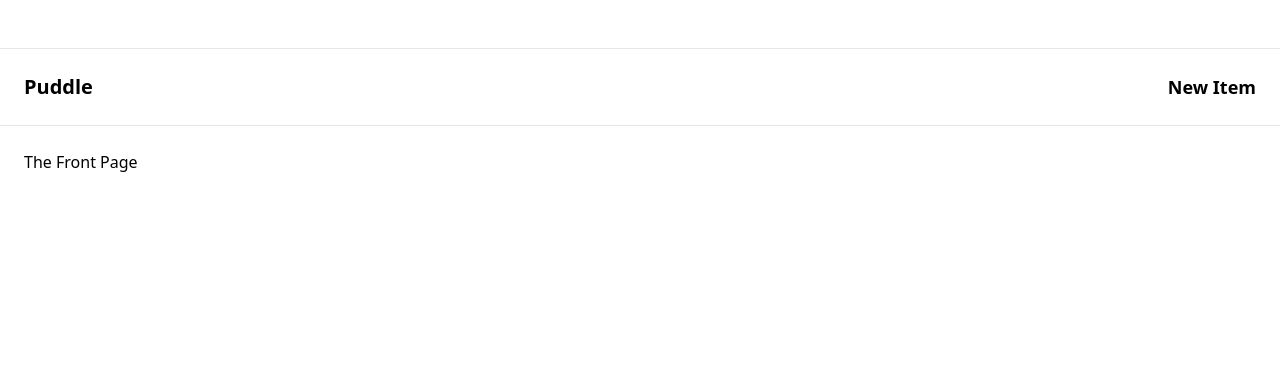
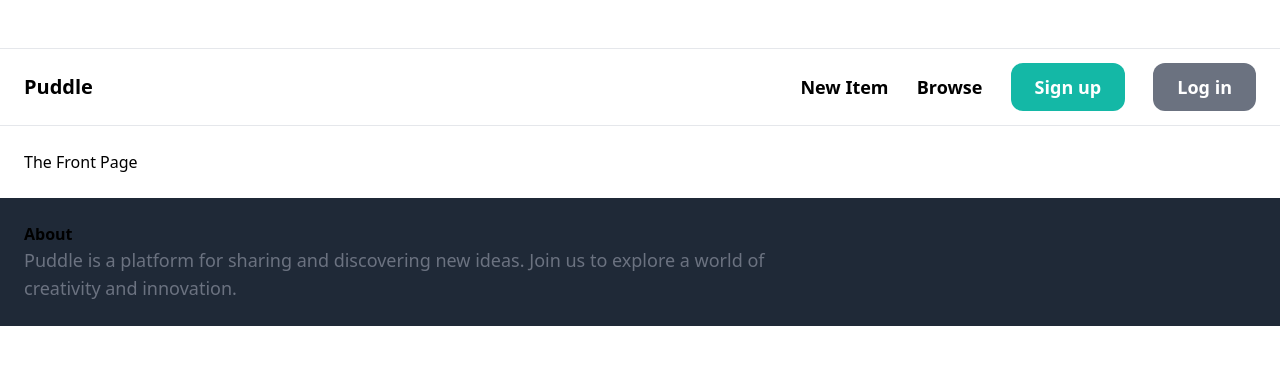
Before and after one commit to princesshavy/puddle-hvh, a Django app: page / in a window 1280 px wide. Shown: the top 365 px of the page. Run offline with Django 5.2, Linux system fonts and the light colour scheme; some libraries are stand-ins or nearby versions.

Commit message:
created a column about the website

```diff
--- a/core/templates/core/base.html
+++ b/core/templates/core/base.html
@@ -22,12 +22,24 @@
 
            <div class = "space-x-6">
                <a href = "#" class = "text-lg font-semibold hover:text-gray-500">New Item</a>
-           </div>
+               <a href = "#" class = "text-lg font-semibold hover:text-gray-500">Browse</a>
+
+               <a href = "#" class = "px-6 py-3 text-lg font-semibold bg-teal-500 text-white rounded-xl hover:bg-teal-700">Sign up</a>
+               <a href = "#" class = "px-6 py-3 text-lg font-semibold bg-gray-500 text-white rounded-xl hover:bg-gray-700">Log in</a>
+            </div>
         </nav>
 
        <div class ="px-6 py-6">
              {% block content %}
              {% endblock %}
        </div>
+
+       <footer class = "py-6 px-6 flex justify-between bg-gray-800">
+           <div class = "w-2/3 pr-10">
+               <h3 class ="nb-5 font-semibold text-gray-4">About</h3>
+
+
+                <p class = "text-lg text-gray-500">Puddle is a platform for sharing and discovering new ideas. Join us to explore a world of creativity and innovation.</p>
+           </div>
     </body>
 </html>
```
